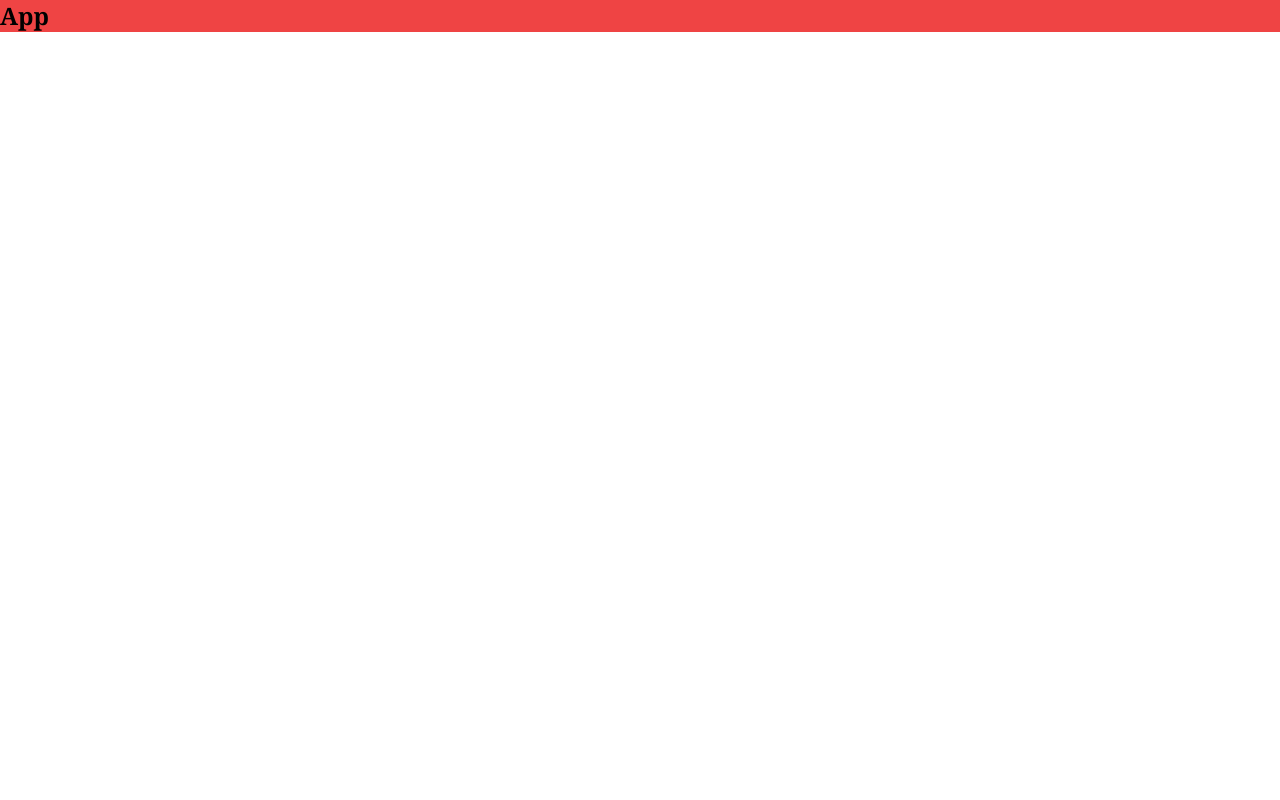
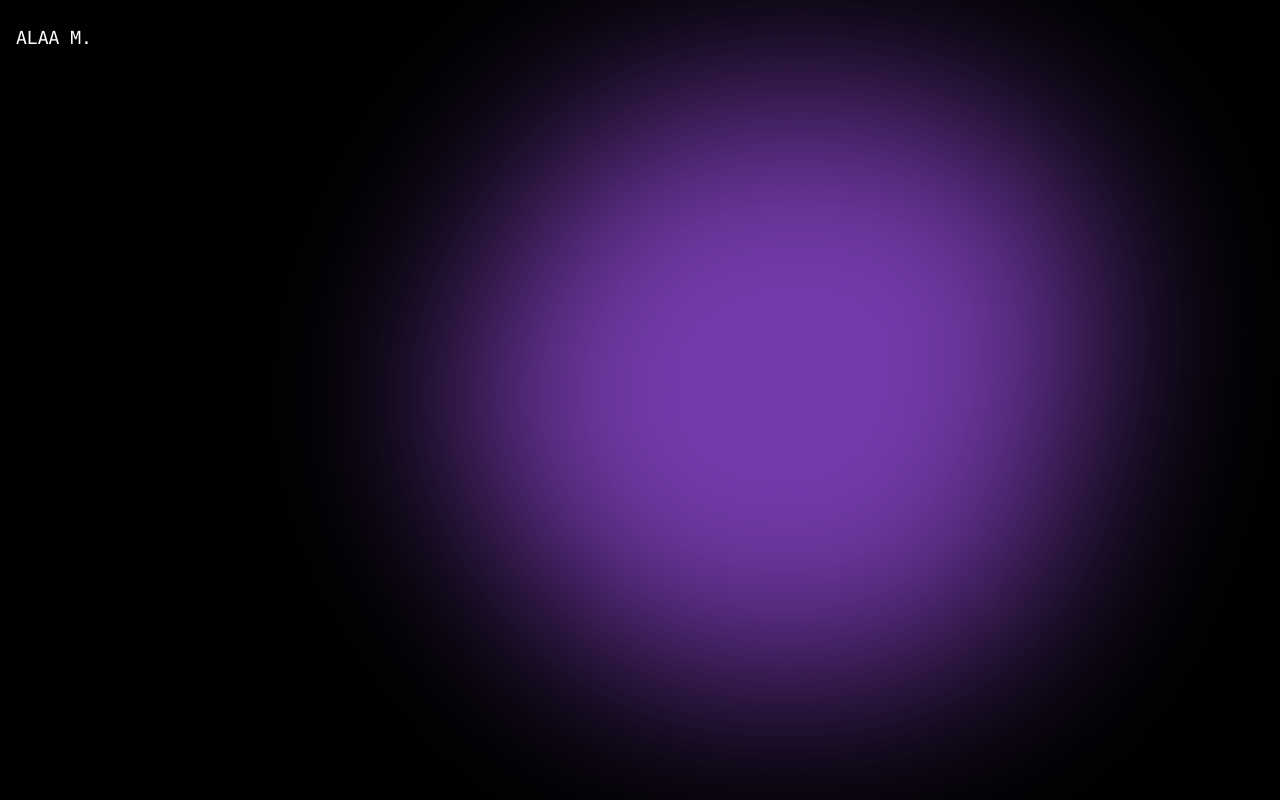
Before and after one commit to Alaa8884/alaa-portfolio, a React (Vite) app: page / in a window 1280 px wide. Built offline with nearby package versions, Linux system fonts and the light colour scheme.

Commit message:
Build animation baackground usied framer motion

```diff
--- a/src/App.jsx
+++ b/src/App.jsx
@@ -1,5 +1,13 @@
+import Header from './components/header/Header';
+import BackGround from './components/ui/BackGround';
+
 function App() {
-  return <h1 className=" bg-red-500 font-serif text-2xl font-bold">App</h1>;
+  return (
+    <>
+      <BackGround />
+      <Header/>
+    </>
+  );
 }
 
 export default App;
--- /dev/null
+++ b/src/components/header/Header.jsx
@@ -0,0 +1,11 @@
+import NavBar from "../ui/NavBar";
+
+function Header() {
+  return (
+    <header className="header">
+      <NavBar/>
+    </header>
+  )
+}
+
+export default Header
--- /dev/null
+++ b/src/components/ui/BackGround.jsx
@@ -0,0 +1,103 @@
+import { motion } from 'framer-motion';
+
+const circleVariants = {
+  animate01: {
+    scale: [1, 1.2, 1],
+    x: [0, 100, 0],
+    y: [0, 50, 0],
+    transition: {
+      duration: 2,
+      repeat: Infinity,
+      ease: 'easeInOut',
+    },
+  },
+  animate02: {
+    scale: [1, 1.1, 1],
+    x: [0, 120, 0],
+    y: [0, -60, 0],
+    transition: {
+      duration: 2,
+      repeat: Infinity,
+      ease: 'easeInOut',
+    },
+  },
+  animate03: {
+    scale: [1, 1.3, 1],
+    x: [0, 160, 0],
+    y: [0, 70, 0],
+    transition: {
+      duration: 2,
+      repeat: Infinity,
+      ease: 'easeInOut',
+    },
+  },
+  animate04: {
+    scale: [1, 1.4, 1],
+    x: [0, 100, 0],
+    y: [0, -80, 0],
+    transition: {
+      duration: 4,
+      repeat: Infinity,
+      ease: 'easeInOut',
+    },
+  },
+  animate05: {
+    scale: [1, 1.5, 1],
+    x: [0, 180, 0],
+    y: [0, 90, 0],
+    transition: {
+      duration: 3,
+      repeat: Infinity,
+      ease: 'easeInOut',
+    },
+  },
+  animate06: {
+    scale: [1, 1.6, 1],
+    x: [0, 200, 0],
+    y: [0, -100, 0],
+    transition: {
+      duration: 3,
+      repeat: Infinity,
+      ease: 'easeInOut',
+    },
+  },
+};
+
+function BackGround() {
+  return (
+    <div className="--main-background pointer-events-none fixed left-0 top-0 z-10 flex h-full w-full items-center justify-center overflow-hidden opacity-70 blur-[100px] filter">
+      <motion.div
+        className="absolute h-[250px] w-[350px] rounded-full bg-indigo-500"
+        variants={circleVariants}
+        animate="animate01"
+      ></motion.div>
+      <motion.div
+        className="absolute h-[260px] w-[360px] rounded-full bg-indigo-500"
+        variants={circleVariants}
+        animate="animate02"
+      ></motion.div>
+      <motion.div
+        className="absolute h-[270px] w-[370px] rounded-full bg-indigo-500"
+        variants={circleVariants}
+        animate="animate03"
+      ></motion.div>
+      <motion.div
+        className="absolute h-[280px] w-[380px] rounded-full bg-purple-500"
+        variants={circleVariants}
+        animate="animate04"
+      ></motion.div>
+      <motion.div
+        className="absolute h-[290px] w-[390px] rounded-full bg-purple-500"
+        variants={circleVariants}
+        animate="animate05"
+      ></motion.div>
+      <motion.div
+        className="absolute h-[300px] w-[400px] rounded-full bg-purple-500"
+        variants={circleVariants}
+        animate="animate06"
+      ></motion.div>
+    </div>
+  );
+}
+
+export default BackGround;
--- /dev/null
+++ b/src/components/ui/NavBar.jsx
@@ -0,0 +1,20 @@
+import { useState } from "react";
+
+function NavBar() {
+  const [menuOpen, setMenuOpen] = useState(false)
+
+  function handleLinkClick() {
+    setMenuOpen(false)
+  }
+  return (
+    <nav className=" fixed top-0 left-0 z-50">
+      <div className=" flex justify-center items-center max-w-6xl mx-auto md:my-2 bg-stone-950/3 p-4 md:rounded-xl backdrop-blur-lg">
+        <div className=" text-white font-mono text-lg uppercase">
+          <a href="/">Alaa M.</a>
+      </div>
+      </div>
+    </nav>
+  )
+}
+
+export default NavBar
--- a/src/index.css
+++ b/src/index.css
@@ -2,16 +2,22 @@
 @tailwind components;
 @tailwind utilities;
 
-:root {
-  font-family: 'Inter', sans-serif;
-  font-optical-sizing: auto;
-  scroll-behavior: smooth;
-  --main-background: #000;
-  --main-color: #fff;
+@layer base {
+  :root {
+    font-family: 'Inter', sans-serif;
+    font-optical-sizing: auto;
+    scroll-behavior: smooth;
+    background: #000;
+    color: #fff;
+  }
+}
+
+body {
+  background: var(--main-background);
 }
 
 .my-photo {
-  background-image: url("./assets/images/my_photo.webp");
+  background-image: url('./assets/images/my_photo.webp');
 }
 
 .work,
```
